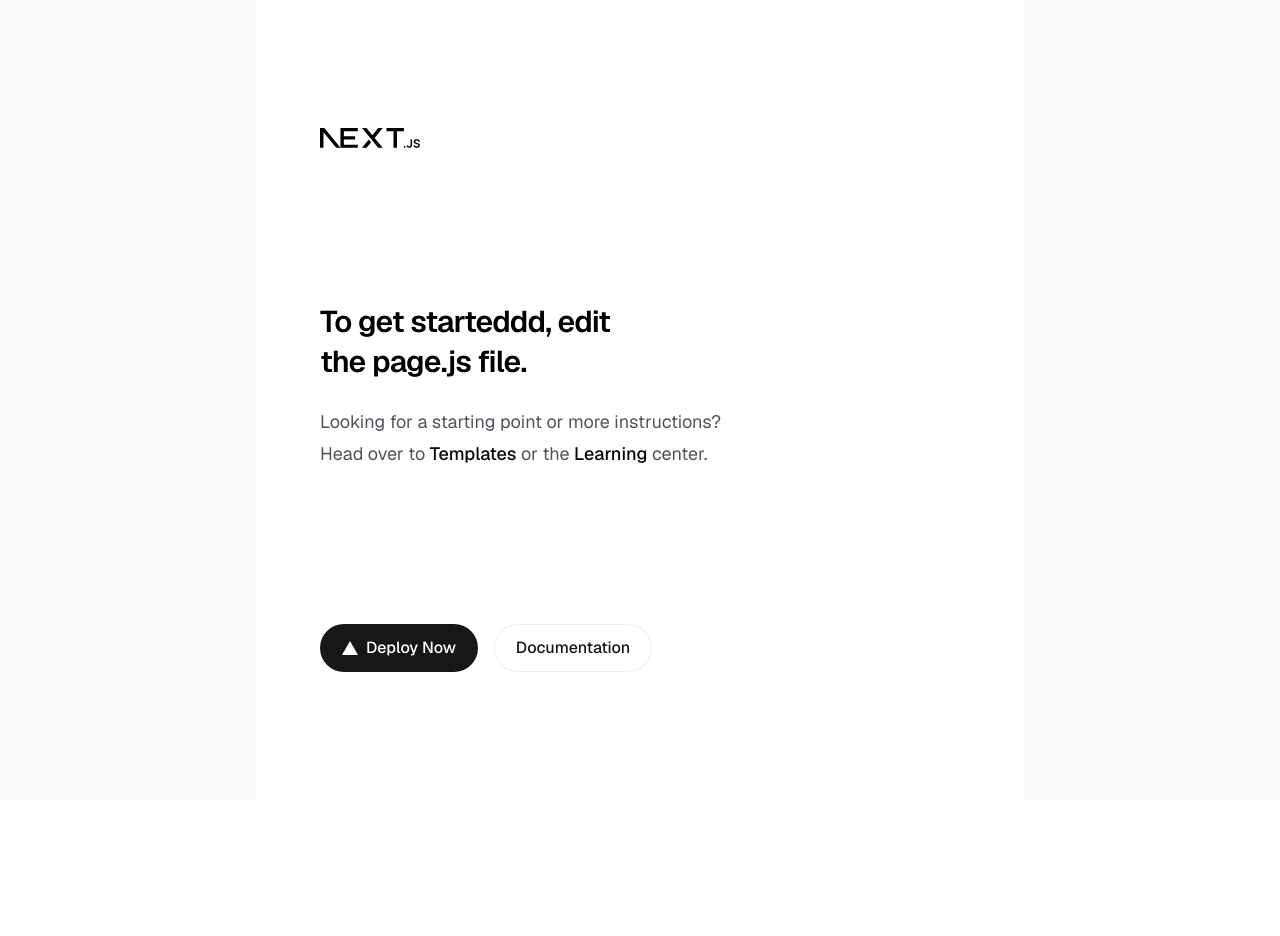
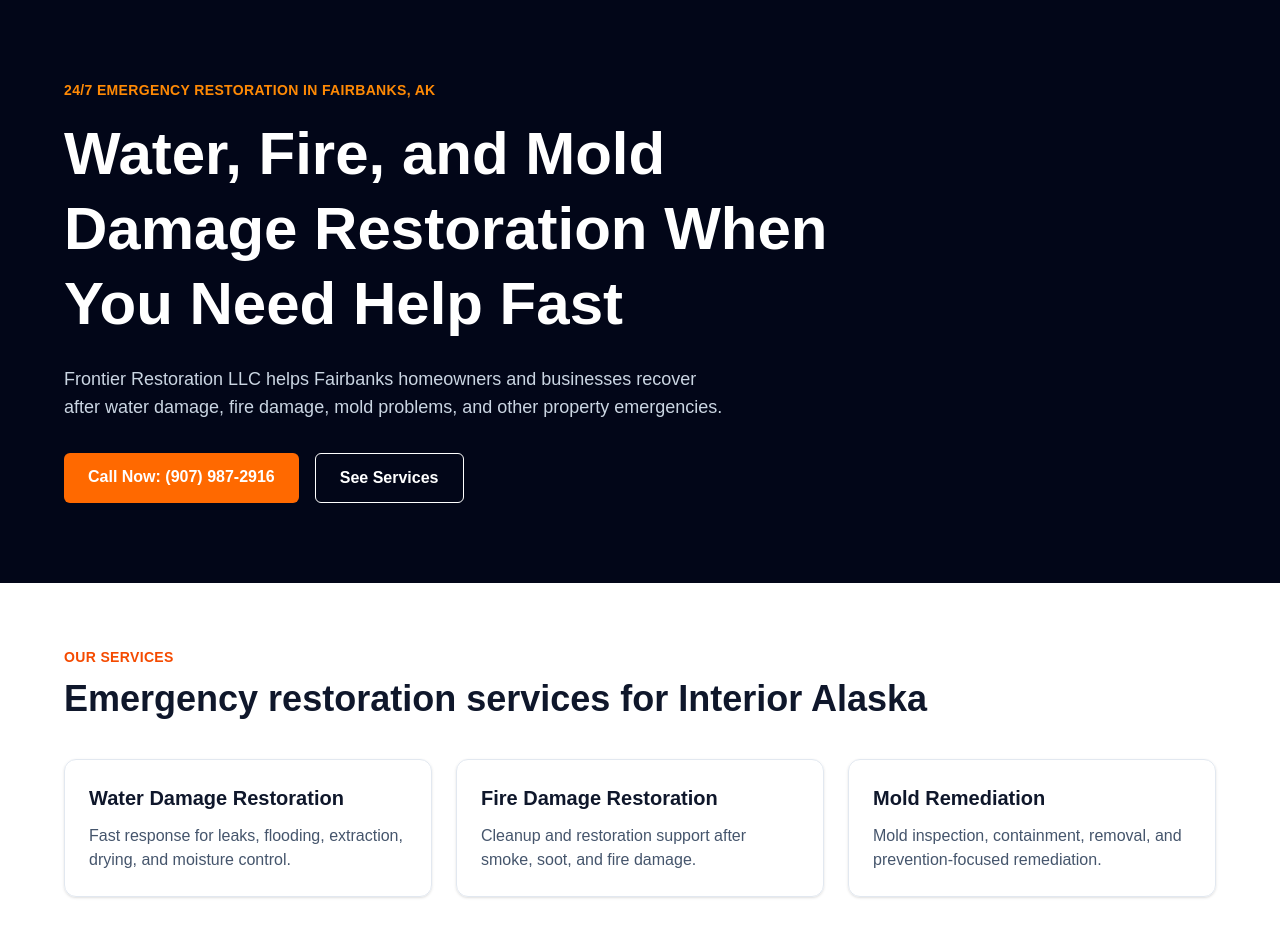
Before and after one commit to Davidhub907/FR_Website, a Next.js app: page / in a window 1280 px wide. Shown: the top 936 px of the page. Before the commit the page ends 800 px from the top, so only its background shows below. Built offline with nearby package versions, Linux system fonts and the light colour scheme.

Commit message:
Created a new homepage

```diff
--- a/app/page.js
+++ b/app/page.js
@@ -1,65 +1,77 @@
-import Image from "next/image";
-
 export default function Home() {
   return (
-    <div className="flex flex-col flex-1 items-center justify-center bg-zinc-50 font-sans dark:bg-black">
-      <main className="flex flex-1 w-full max-w-3xl flex-col items-center justify-between py-32 px-16 bg-white dark:bg-black sm:items-start">
-        <Image
-          className="dark:invert"
-          src="/next.svg"
-          alt="Next.js logo"
-          width={100}
-          height={20}
-          priority
-        />
-        <div className="flex flex-col items-center gap-6 text-center sm:items-start sm:text-left">
-          <h1 className="max-w-xs text-3xl font-semibold leading-10 tracking-tight text-black dark:text-zinc-50">
-            To get starteddd, edit the page.js file.
+    <main className="min-h-screen bg-white text-slate-900">
+      <section className="bg-slate-950 px-6 py-20 text-white">
+        <div className="mx-auto max-w-6xl">
+          <p className="mb-4 text-sm font-bold uppercase tracking-wide text-orange-400">
+            24/7 Emergency Restoration in Fairbanks, AK
+          </p>
+
+          <h1 className="max-w-3xl text-4xl font-bold leading-tight md:text-6xl">
+            Water, Fire, and Mold Damage Restoration When You Need Help Fast
           </h1>
-          <p className="max-w-md text-lg leading-8 text-zinc-600 dark:text-zinc-400">
-            Looking for a starting point or more instructions? Head over to{" "}
+
+          <p className="mt-6 max-w-2xl text-lg text-slate-300">
+            Frontier Restoration LLC helps Fairbanks homeowners and businesses
+            recover after water damage, fire damage, mold problems, and other
+            property emergencies.
+          </p>
+
+          <div className="mt-8 flex flex-col gap-4 sm:flex-row">
             <a
-              href="https://vercel.com/templates?framework=next.js&utm_source=create-next-app&utm_medium=appdir-template-tw&utm_campaign=create-next-app"
-              className="font-medium text-zinc-950 dark:text-zinc-50"
+              href="tel:19079872916"
+              className="rounded-md bg-orange-500 px-6 py-3 text-center font-bold text-white hover:bg-orange-600"
             >
-              Templates
-            </a>{" "}
-            or the{" "}
+              Call Now: (907) 987-2916
+            </a>
+
             <a
-              href="https://nextjs.org/learn?utm_source=create-next-app&utm_medium=appdir-template-tw&utm_campaign=create-next-app"
-              className="font-medium text-zinc-950 dark:text-zinc-50"
+              href="#services"
+              className="rounded-md border border-white px-6 py-3 text-center font-bold text-white hover:bg-white hover:text-slate-950"
             >
-              Learning
-            </a>{" "}
-            center.
+              See Services
+            </a>
+          </div>
+        </div>
+      </section>
+
+      <section id="services" className="px-6 py-16">
+        <div className="mx-auto max-w-6xl">
+          <p className="text-sm font-bold uppercase tracking-wide text-orange-600">
+            Our Services
           </p>
+
+          <h2 className="mt-3 text-3xl font-bold md:text-4xl">
+            Emergency restoration services for Interior Alaska
+          </h2>
+
+          <div className="mt-10 grid gap-6 md:grid-cols-3">
+            <article className="rounded-xl border border-slate-200 p-6 shadow-sm">
+              <h3 className="text-xl font-bold">Water Damage Restoration</h3>
+              <p className="mt-3 text-slate-600">
+                Fast response for leaks, flooding, extraction, drying, and
+                moisture control.
+              </p>
+            </article>
+
+            <article className="rounded-xl border border-slate-200 p-6 shadow-sm">
+              <h3 className="text-xl font-bold">Fire Damage Restoration</h3>
+              <p className="mt-3 text-slate-600">
+                Cleanup and restoration support after smoke, soot, and fire
+                damage.
+              </p>
+            </article>
+
+            <article className="rounded-xl border border-slate-200 p-6 shadow-sm">
+              <h3 className="text-xl font-bold">Mold Remediation</h3>
+              <p className="mt-3 text-slate-600">
+                Mold inspection, containment, removal, and prevention-focused
+                remediation.
+              </p>
+            </article>
+          </div>
         </div>
-        <div className="flex flex-col gap-4 text-base font-medium sm:flex-row">
-          <a
-            className="flex h-12 w-full items-center justify-center gap-2 rounded-full bg-foreground px-5 text-background transition-colors hover:bg-[#383838] dark:hover:bg-[#ccc] md:w-[158px]"
-            href="https://vercel.com/new?utm_source=create-next-app&utm_medium=appdir-template-tw&utm_campaign=create-next-app"
-            target="_blank"
-            rel="noopener noreferrer"
-          >
-            <Image
-              className="dark:invert"
-              src="/vercel.svg"
-              alt="Vercel logomark"
-              width={16}
-              height={16}
-            />
-            Deploy Now
-          </a>
-          <a
-            className="flex h-12 w-full items-center justify-center rounded-full border border-solid border-black/[.08] px-5 transition-colors hover:border-transparent hover:bg-black/[.04] dark:border-white/[.145] dark:hover:bg-[#1a1a1a] md:w-[158px]"
-            href="https://nextjs.org/docs?utm_source=create-next-app&utm_medium=appdir-template-tw&utm_campaign=create-next-app"
-            target="_blank"
-            rel="noopener noreferrer"
-          >
-            Documentation
-          </a>
-        </div>
-      </main>
-    </div>
+      </section>
+    </main>
   );
 }
```
